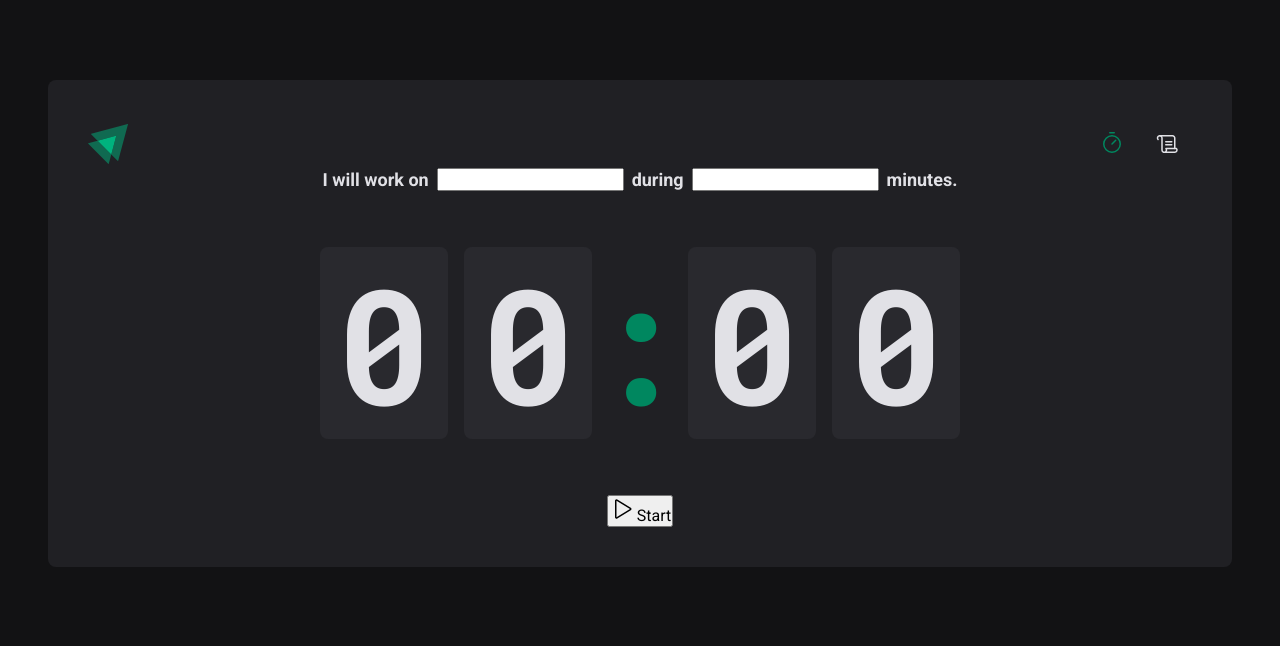
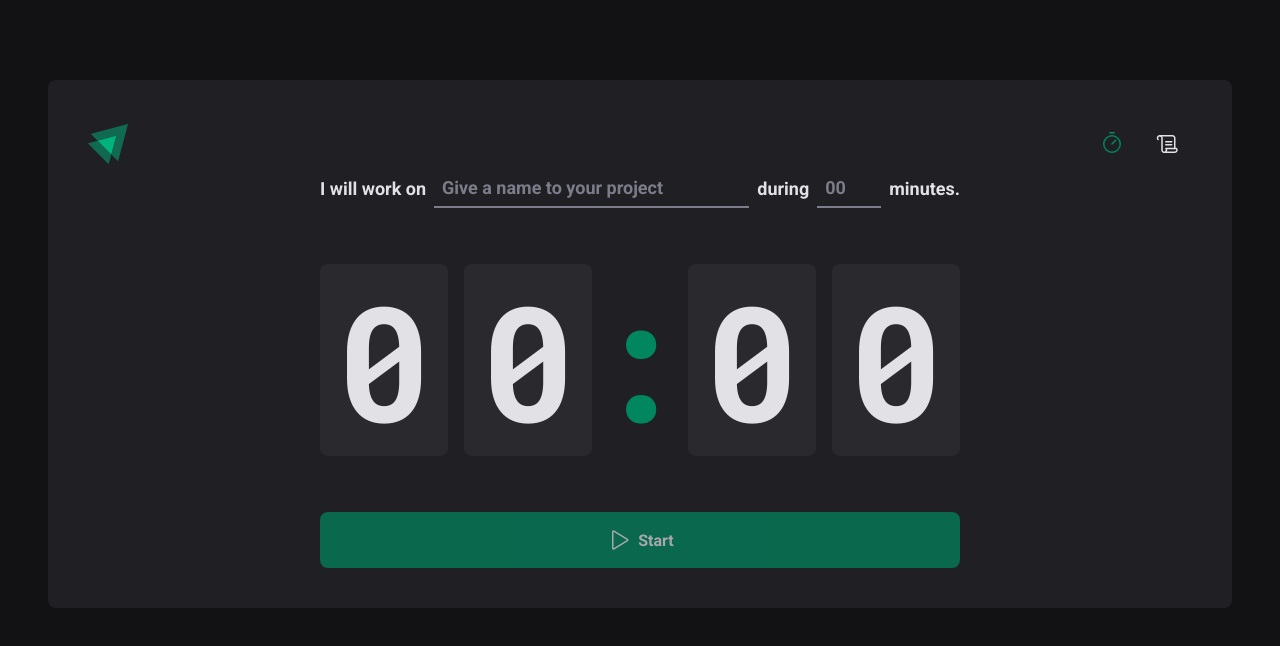
Before and after one commit to marcelopajr/ignite-timer, a React (Vite) app: page / in a window 1280 px wide. Shown: the top 646 px of the page. Built offline with nearby package versions, Linux system fonts and the light colour scheme.

Commit message:
feat: improving inputs in home component

```diff
--- a/src/pages/Home/index.tsx
+++ b/src/pages/Home/index.tsx
@@ -4,7 +4,10 @@ import {
   CountdownContainer,
   FormContainer,
   HomeContainer,
+  MinutesAmountInput,
   Separator,
+  StartCountdownButton,
+  TaskInput,
 } from './styles'
 
 export function Home() {
@@ -13,10 +16,24 @@ export function Home() {
       <form action="">
         <FormContainer>
           <label htmlFor="task">I will work on</label>
-          <input id="task" />
+          <TaskInput
+            id="task"
+            list="taskSuggestions"
+            placeholder="Give a name to your project"
+          />
+          <datalist id="taskSuggestions">
+            <option value="Test" />
+          </datalist>
 
           <label htmlFor="">during</label>
-          <input id="minutesAmount" type="number" />
+          <MinutesAmountInput
+            id="minutesAmount"
+            type="number"
+            step={5}
+            min={5}
+            max={60}
+            placeholder="00"
+          />
 
           <span>minutes.</span>
         </FormContainer>
@@ -29,9 +46,9 @@ export function Home() {
           <span>0</span>
         </CountdownContainer>
 
-        <button type="submit">
+        <StartCountdownButton disabled type="submit">
           <Play size={24} /> Start
-        </button>
+        </StartCountdownButton>
       </form>
     </HomeContainer>
   )
--- a/src/pages/Home/styles.ts
+++ b/src/pages/Home/styles.ts
@@ -28,6 +28,38 @@ export const FormContainer = styled.div`
   flex-wrap: wrap;
 `
 
+export const BaseInput = styled.input`
+  background: transparent;
+  height: 2.5rem;
+  border: 0;
+  border-bottom: 2px solid ${(props) => props.theme['gray-500']};
+  font-weight: bold;
+  font-size: 1.125rem;
+  padding: 0 0.5rem;
+  color: ${(props) => props.theme['gray-100']};
+
+  &:focus {
+    box-shadow: none;
+    border-color: ${(props) => props.theme['green-500']};
+  }
+
+  &::placeholder {
+    color: ${(props) => props.theme['gray-500']};
+  }
+`
+
+export const TaskInput = styled(BaseInput)`
+  flex: 1;
+
+  &::-webkit-calendar-picker-indicator {
+    display: none !important;
+  }
+`
+
+export const MinutesAmountInput = styled(BaseInput)`
+  width: 4rem;
+`
+
 export const CountdownContainer = styled.div`
   font-family: 'Roboto Mono', monospace;
   font-size: 10rem;
@@ -53,3 +85,31 @@ export const Separator = styled.div`
   display: flex;
   justify-content: center;
 `
+
+export const StartCountdownButton = styled.button`
+  width: 100%;
+  border: 0;
+  padding: 1rem;
+  border-radius: 8px;
+
+  display: flex;
+  align-items: center;
+  justify-content: center;
+
+  gap: 0.5rem;
+  font-weight: bold;
+
+  cursor: pointer;
+
+  background: ${(props) => props.theme['green-500']};
+  color: ${(props) => props.theme['gray-100']};
+
+  &:disabled {
+    opacity: 0.7;
+    cursor: not-allowed;
+  }
+
+  &:not(:disabled):hover {
+    background: ${(props) => props.theme['green-700']};
+  }
+`
```
